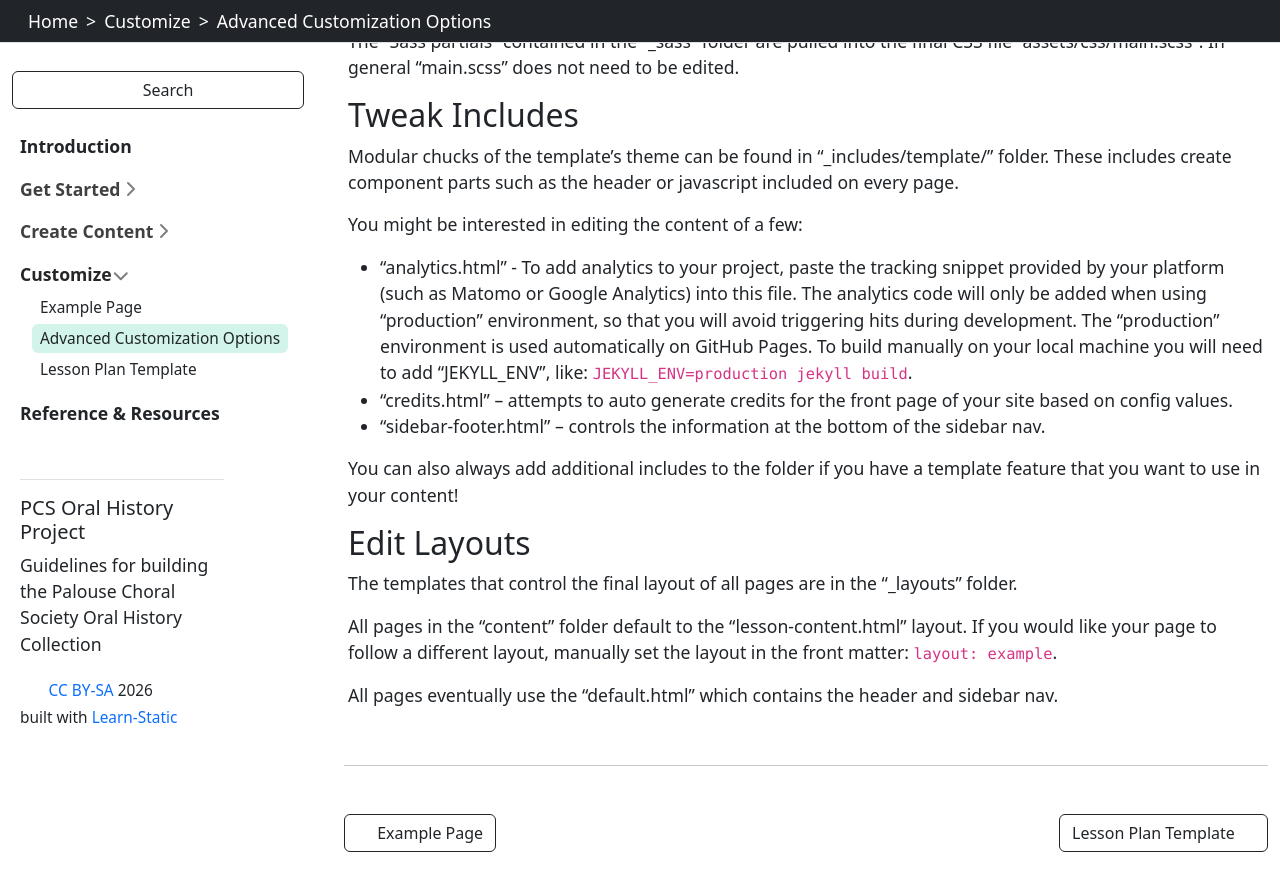
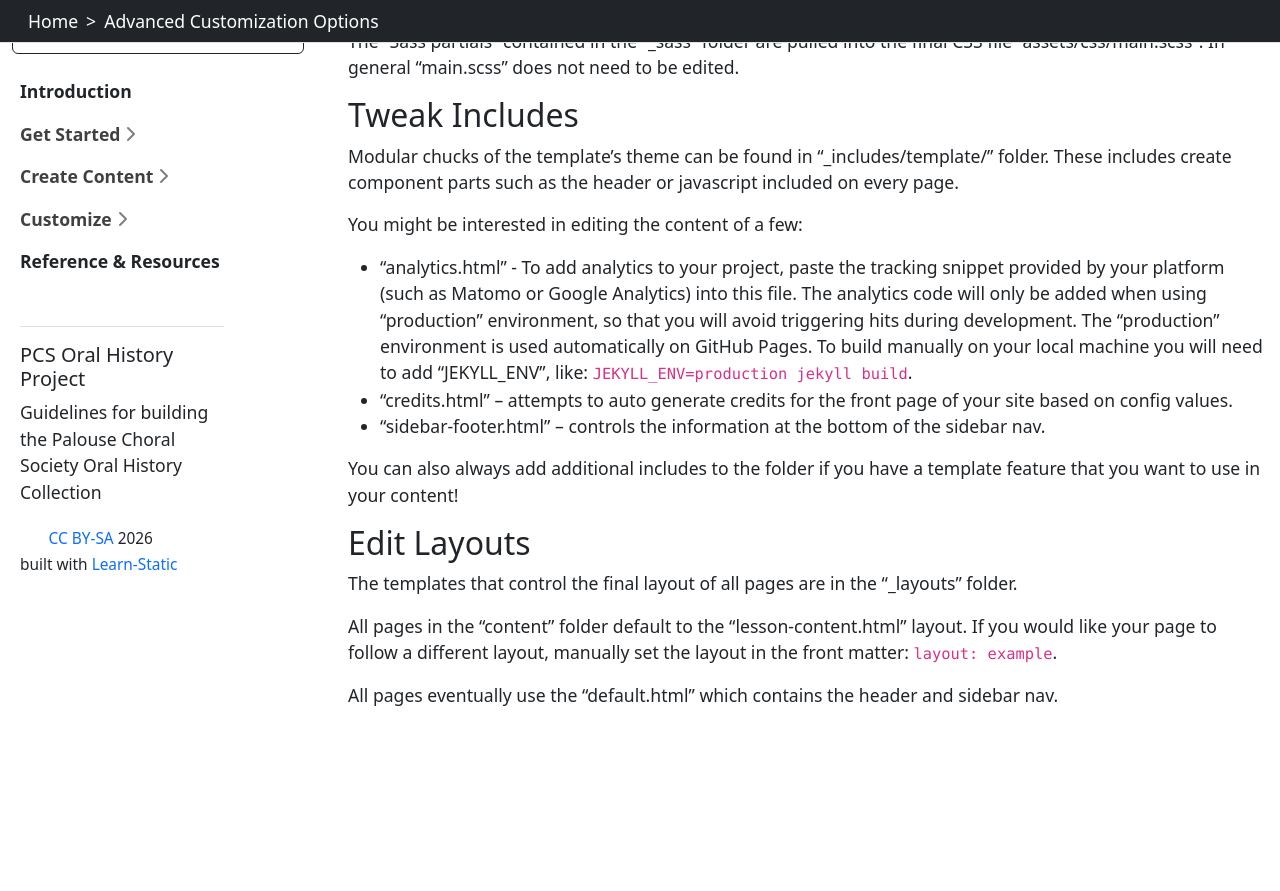
Before and after one commit to llove28/pcs-project, a Jekyll site: the page built from content/more/advanced.md, in a window 1280 px wide and 900 px high, scrolled down 1140 px. Shown: the top 891 px of the window. Built offline with Jekyll 4.4.1, drawn with Linux system fonts in a browser that asks for light colours; after the commit the page ends 1985 px from its top, so only the background shows below that.

Commit message:
Remove section and navigation order from advanced.md

```diff
--- a/content/more/advanced.md
+++ b/content/more/advanced.md
@@ -1,6 +1,4 @@
 ---
-section: Customize
-nav_order: 2
 title: Advanced Customization Options
 topics: CSS
 ---
```
